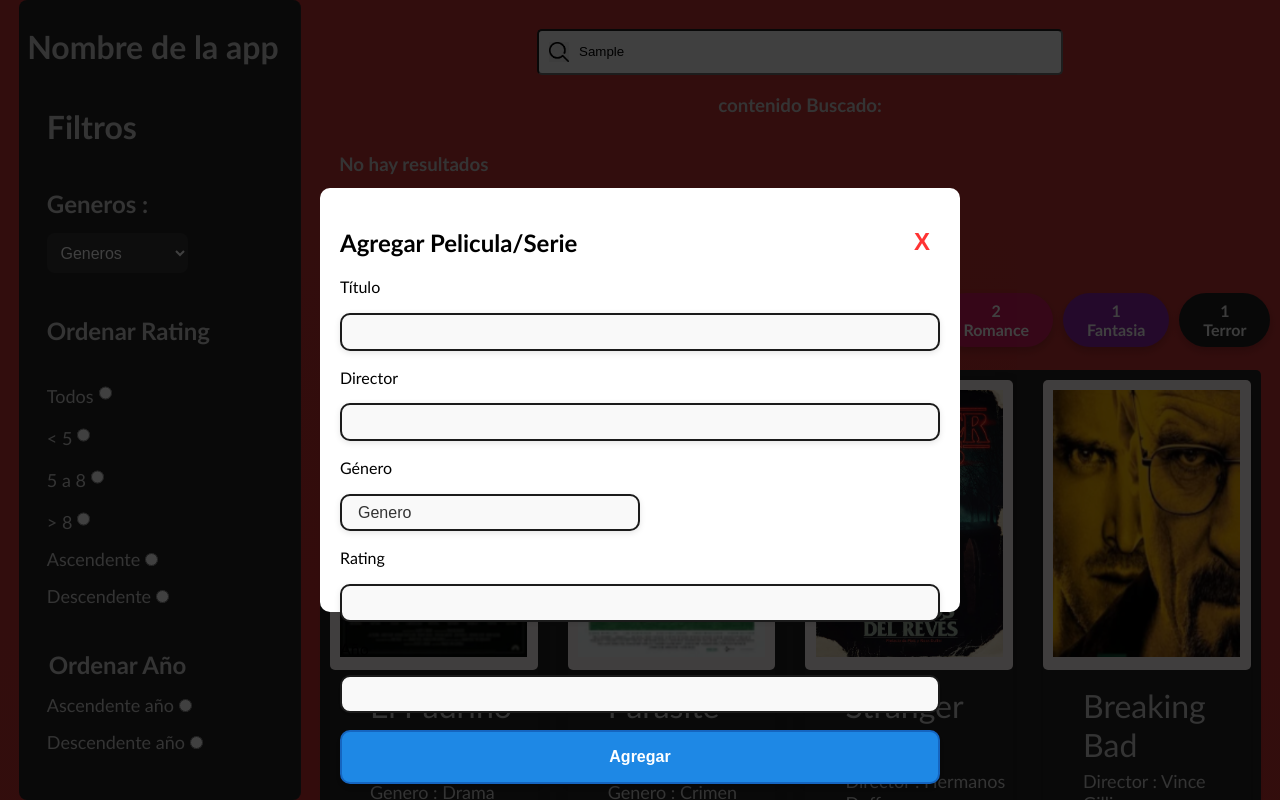
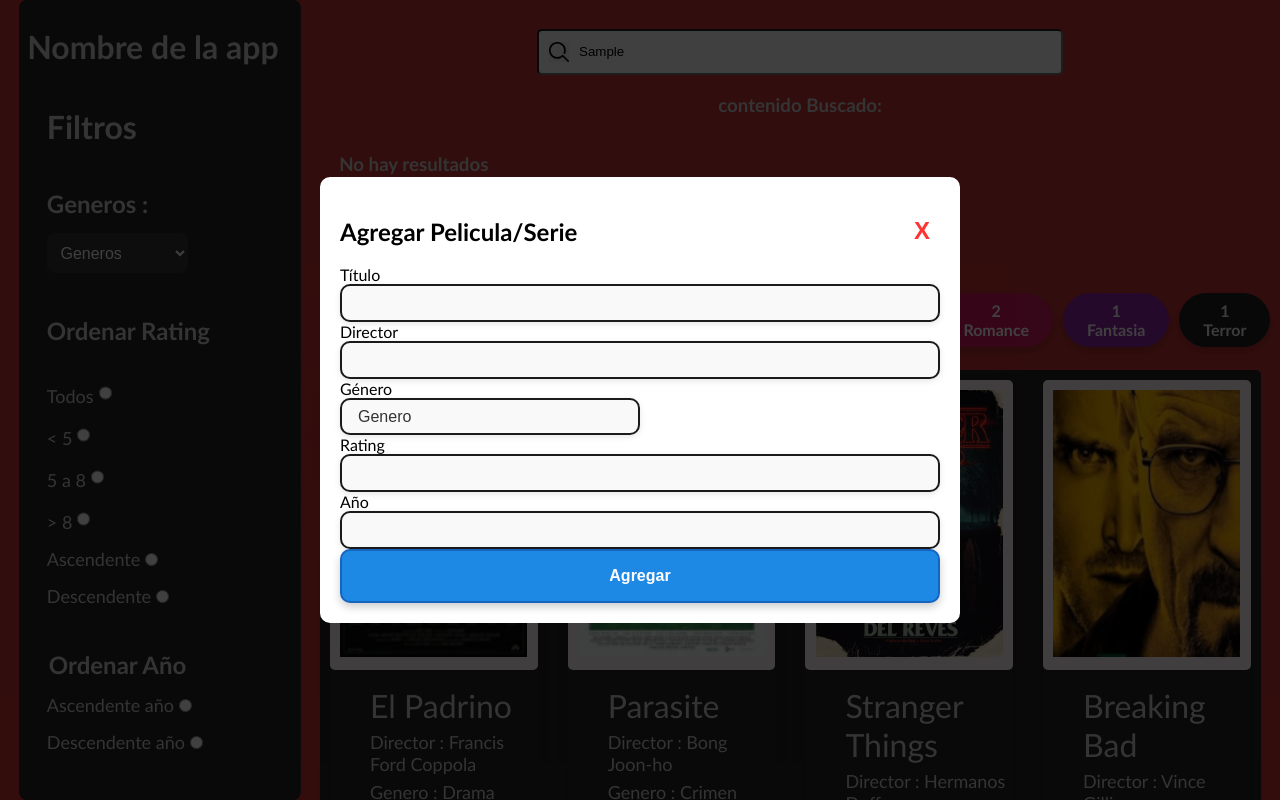
Before and after one commit to Diiegorios46/-1proyect-react-PWA, a React (Vite) app in the folder proyectReact/: page / in a window 1280 px wide. Both pictures are taken after typing "Sample" into the empty fields and a click on the button "Agregar Pelicula/Serie". Shown: the top 800 px of the page. Built offline with nearby package versions, Linux system fonts and the light colour scheme.

Commit message:
fix modal . conditional wrong

```diff
--- a/proyectReact/src/pages/Home/Home.jsx
+++ b/proyectReact/src/pages/Home/Home.jsx
@@ -246,7 +246,7 @@ const Home = () => {
 
                             <div className={Styles.modal_header}>
 
-                                {moviesAndSeries.some(content => content.id === idState) ? <h2>Modificar Pelicula/Serie</h2> : <h2>Agregar Pelicula/Serie</h2>}
+                                {idState != 0 ? <h2>Modificar Pelicula/Serie</h2> : <h2>Agregar Pelicula/Serie</h2>}
 
                                 <button onClick={() => setOpenModalButton(false)} className={Styles.btnCerrar}>X</button>
                             </div>
--- a/proyectReact/src/pages/Home/Home.module.css
+++ b/proyectReact/src/pages/Home/Home.module.css
@@ -168,7 +168,7 @@
     border-radius: 10px;
     width: 80%;
     max-width: 600px;
-    height: 48%;
+    min-height: 48%;
     display: flex;
     flex-direction: column;
 }
```
